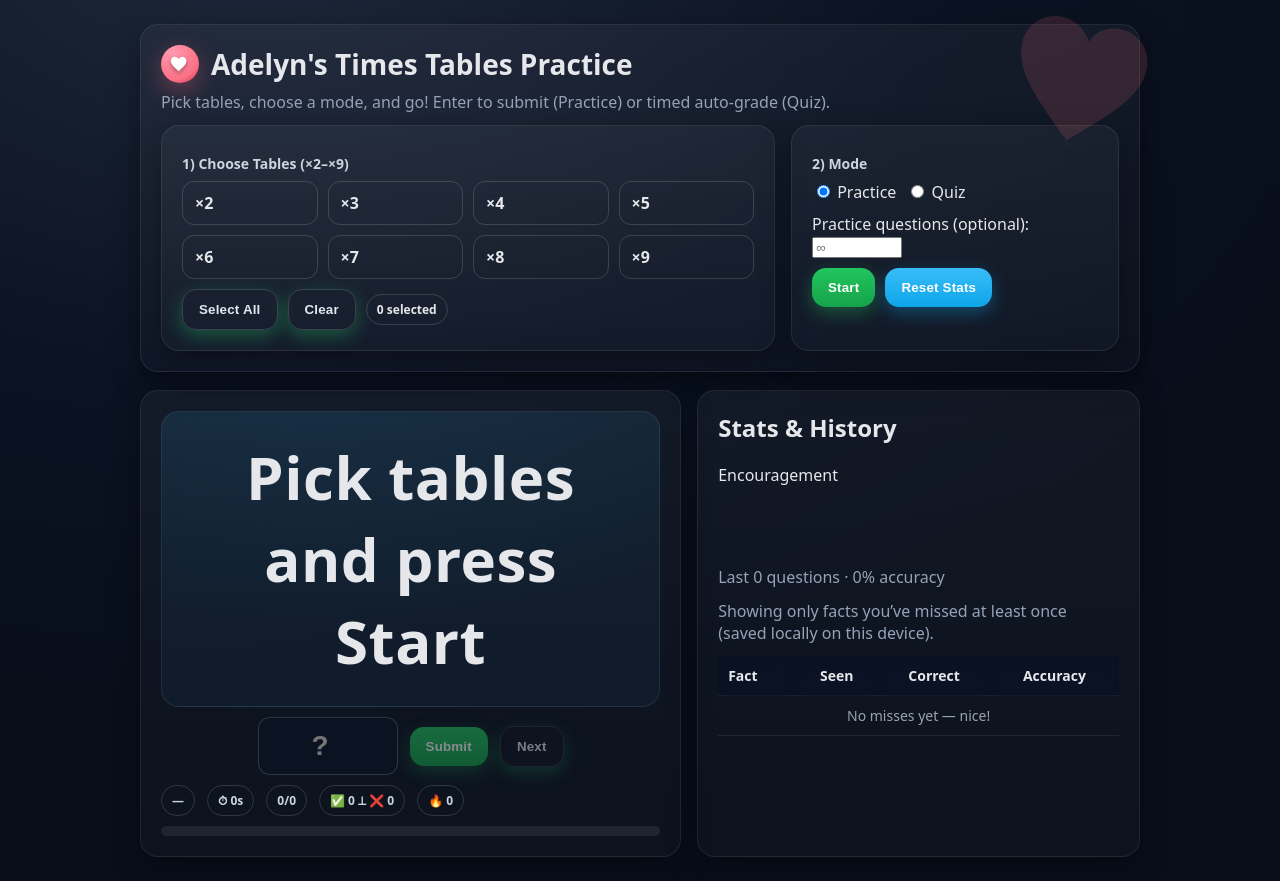
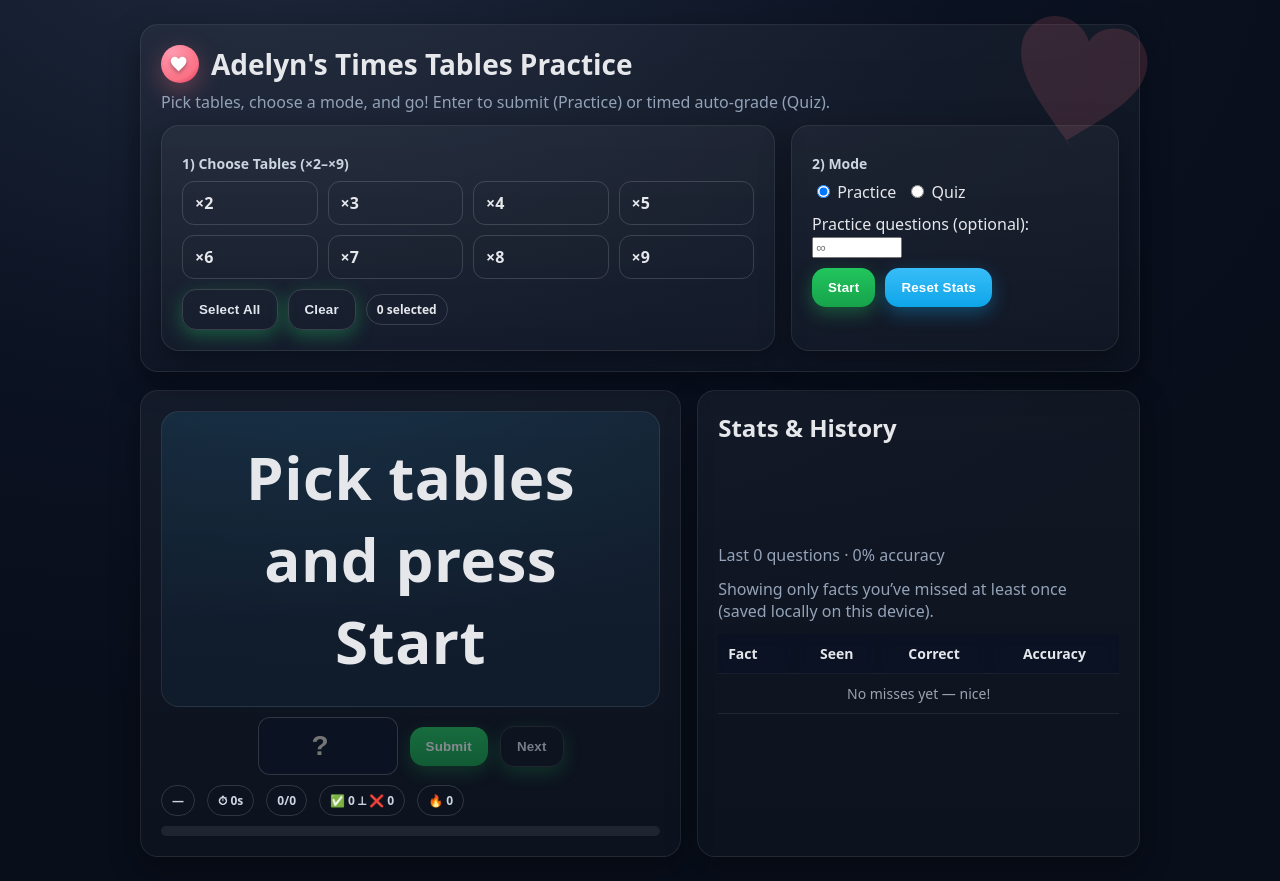
Before and after one commit to wlord1/spell, a plain HTML site: page index.html in a window 1280 px wide. Drawn offline with Linux system fonts and the light colour scheme.

Commit message:
Update index.html

```diff
--- a/index.html
+++ b/index.html
@@ -179,7 +179,7 @@
         <h2 style="margin-top:0">Stats & History</h2>
 
         <!-- Encouragement sparkline -->
-        <div class="section-title">Encouragement</div>
+
         <canvas id="spark" style="width:100%; height:80px; display:block"></canvas>
         <div class="subtitle" id="sparkCaption">Last 0 questions · 0% accuracy</div>
 
```
